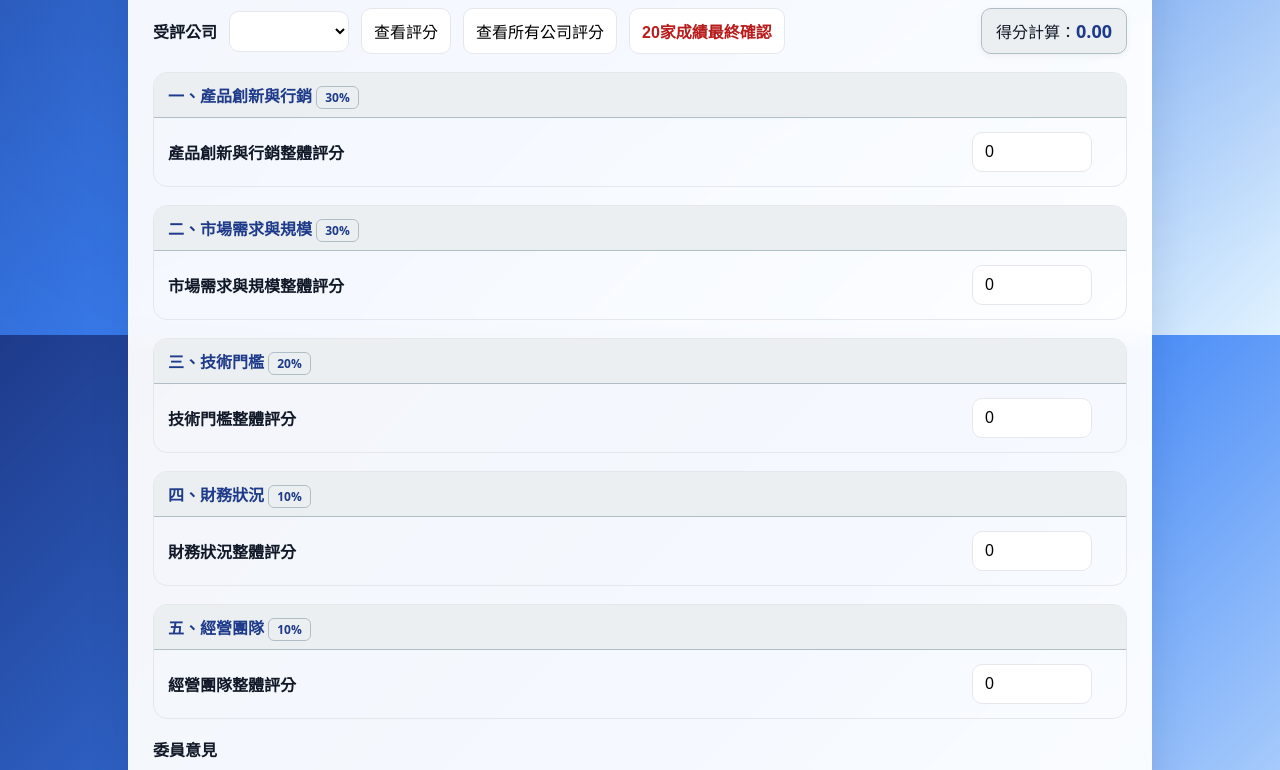
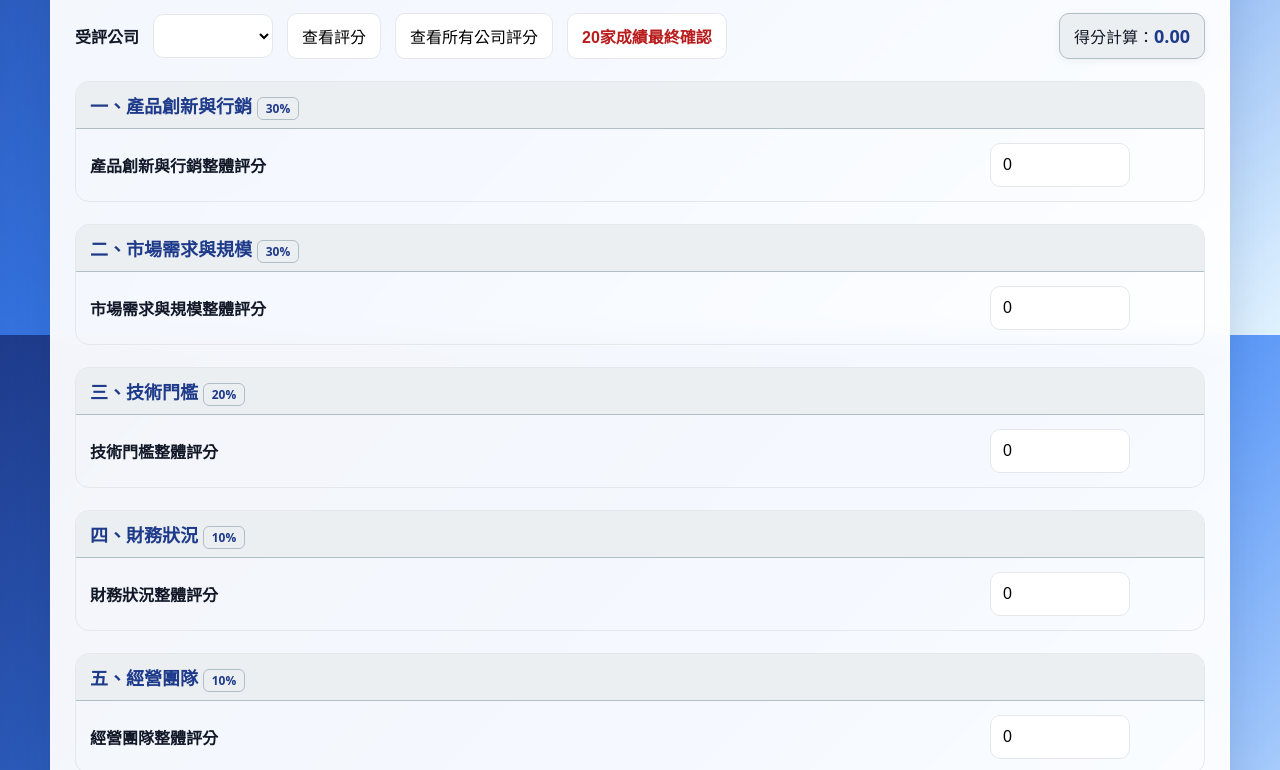
Before and after one commit to ZiYu-Huang/GISA_Elite_Award, a plain HTML site: page index.html in a window 1280 px wide. Shown: the part 465-1235 px from the top of the page. Drawn offline with Linux system fonts and the light colour scheme.

Commit message:
iPad 橫向優化：44pt 觸控目標、數字鍵盤 inputmode、避免 iOS 聚焦自動放大（≥16px）、安全區域與表頭吸頂等(上一版五構面最終確認)

```diff
--- a/index.html
+++ b/index.html
@@ -22,6 +22,7 @@
       background-attachment: fixed;
       color:#111827;
       min-height: 100vh;
+      padding-bottom: env(safe-area-inset-bottom, 16px);
     }
     body::before {
       content: '';
@@ -34,15 +35,15 @@
     .wrap{ max-width:1024px; margin: 0 auto 42px auto; padding:24px; background: rgba(255,255,255,0.95); border:1px solid rgba(255,255,255,0.2); border-radius:16px; box-shadow: 0 20px 40px rgba(0,0,0,0.1); backdrop-filter: blur(10px); }
     h1{margin:0 0 8px 0;font-size:24px;color:var(--primary);}
     .sub{color:var(--muted);font-size:14px;margin-bottom:16px}
-    .row{display:flex;gap:12px;align-items:center;flex-wrap:wrap;margin:12px 0}
+    .row{display:flex;gap:14px;align-items:center;flex-wrap:wrap;margin:12px 0}
     label{font-weight:600}
-    select,input,textarea,button{font-size:16px;padding:10px 12px;border:1px solid var(--border);border-radius:10px;background:#fff}
+    select,input,textarea,button{font-size:16px;padding:10px 12px;border:1px solid var(--border);border-radius:10px;background:#fff;min-height:44px}
     select,input{min-width:120px}
-    input[type=number]{width:110px}
-    button{cursor:pointer}
+    input[type=number]{width:140px}
+    button{cursor:pointer;min-height:44px;min-width:44px;padding:10px 14px}
     button.primary{background:var(--primary);color:#fff}
     .hint{color:#b91c1c;font-weight:700}
-    .scoreBox{ margin-left:auto; background: var(--accent); padding:10px 14px; border-radius:10px; border:1px solid var(--accent-border); box-shadow: 0 2px 8px rgba(0,0,0,0.05); }
+    .scoreBox{ margin-left:auto; background: var(--accent); padding:10px 14px; border-radius:10px; border:1px solid var(--accent-border); box-shadow: 0 2px 8px rgba(0,0,0,0.05); position: sticky; top: 12px; }
     .scoreBox b{font-size:18px;color:var(--primary);}
     .block{border:1px solid var(--border);border-radius:14px;margin:18px 0;overflow:hidden}
     .block>header{ display:flex; justify-content:space-between; align-items:center; background: var(--accent); padding:10px 14px; border-bottom:1px solid var(--accent-border); }
@@ -59,10 +60,25 @@
     .link{color:#2563eb;text-decoration:none}
     .link:hover{text-decoration:underline}
     table th, table td{padding:6px 4px}
+    /* Final Modal table sticky header + iOS smooth scroll */
+    #finalTableWrap thead th { position: sticky; top: 0; background:#fff; z-index: 1; }
+    #finalTableWrap { overflow:auto; -webkit-overflow-scrolling: touch; }
+
     @media (max-width: 1024px) {
       .banner-hero { margin: 10px 0 30px 0; }
       .banner-hero img { max-width: 95%; border-radius: 12px; }
       .wrap { margin: 0 20px 30px 20px; padding: 20px; }
+    }
+    @media (orientation: landscape) and (min-width: 1024px){
+      .wrap { max-width: 1180px; }
+      .grid { grid-template-columns: 1fr 200px; }
+      h1 { font-size: 28px; }
+      .block > header h3 { font-size: 18px; }
+      .block { margin: 22px 0; }
+    }
+    @media (prefers-reduced-motion: reduce){
+      * { transition: none !important; animation: none !important; }
+      .wrap { box-shadow: 0 10px 20px rgba(0,0,0,.08); }
     }
   </style>
 </head>
@@ -70,11 +86,9 @@
   <div class="banner-hero">
     <img src="https://startup.sme.gov.tw/home/upload/event/20250715040629wvp.jpg" alt="2025創櫃菁英選拔會" />
   </div>
-
   <div class="wrap">
     <h1 id="title">評分系統（五構面版）</h1>
     <div class="sub"><span class="hint">每個構面均輸入 0–100 分，系統會依權重即時計算總分。</span></div>
-
     <div class="row">
       <label for="project">受評公司</label>
       <select id="project"></select>
@@ -83,57 +97,49 @@
       <button id="btnFinal"><span class="hint">20家成績最終確認</span></button>
       <div class="scoreBox">得分計算：<b id="liveTotal">0.00</b></div>
     </div>
-
     <section class="block" id="secI">
       <header><h3>一、產品創新與行銷 <span class="badge">30%</span></h3></header>
       <div class="grid">
         <label for="I">產品創新與行銷整體評分</label>
-        <input type="number" id="I" min="0" max="100" value="0">
+        <input type="number" id="I" min="0" max="100" step="1" inputmode="decimal" pattern="[0-9]*" value="0">
       </div>
     </section>
-
     <section class="block" id="secM">
       <header><h3>二、市場需求與規模 <span class="badge">30%</span></h3></header>
       <div class="grid">
         <label for="M">市場需求與規模整體評分</label>
-        <input type="number" id="M" min="0" max="100" value="0">
+        <input type="number" id="M" min="0" max="100" step="1" inputmode="decimal" pattern="[0-9]*" value="0">
       </div>
     </section>
-
     <section class="block" id="secT">
       <header><h3>三、技術門檻 <span class="badge">20%</span></h3></header>
       <div class="grid">
         <label for="T">技術門檻整體評分</label>
-        <input type="number" id="T" min="0" max="100" value="0">
+        <input type="number" id="T" min="0" max="100" step="1" inputmode="decimal" pattern="[0-9]*" value="0">
       </div>
     </section>
-
     <section class="block" id="secF">
       <header><h3>四、財務狀況 <span class="badge">10%</span></h3></header>
       <div class="grid">
         <label for="F">財務狀況整體評分</label>
-        <input type="number" id="F" min="0" max="100" value="0">
+        <input type="number" id="F" min="0" max="100" step="1" inputmode="decimal" pattern="[0-9]*" value="0">
       </div>
     </section>
-
     <section class="block" id="secE">
       <header><h3>五、經營團隊 <span class="badge">10%</span></h3></header>
       <div class="grid">
         <label for="E">經營團隊整體評分</label>
-        <input type="number" id="E" min="0" max="100" value="0">
+        <input type="number" id="E" min="0" max="100" step="1" inputmode="decimal" pattern="[0-9]*" value="0">
       </div>
     </section>
-
     <div class="row">
       <label for="comment">委員意見</label>
       <textarea id="comment" maxlength="300" placeholder="（可留空，最多 300 字）"></textarea>
     </div>
-
     <div class="row">
       <button class="primary" id="btnSave">送出評分</button>
       <span class="msg muted" id="msg"></span>
     </div>
-
     <section class="block" id="myList" style="display:none">
       <header>
         <h3>我的評分總覽</h3>
@@ -141,10 +147,8 @@
       </header>
       <div id="myListBody" style="padding:14px"></div>
     </section>
-
     <div class="divider"></div>
     <div class="footer">前端：GitHub Pages．後端：Google Apps Script．</div>
-
     <div id="finalModal" style="position:fixed;inset:0;background:rgba(0,0,0,.4);display:none;align-items:center;justify-content:center;z-index:9999;">
       <div style="width:min(960px,90vw);max-height:80vh;overflow:auto;background:#fff;border-radius:14px;border:1px solid #e5e7eb;box-shadow:0 20px 40px rgba(0,0,0,.2);">
         <header style="padding:14px 16px;border-bottom:1px solid #e5e7eb;display:flex;justify-content:space-between;align-items:center;">
@@ -167,7 +171,7 @@
             </table>
           </div>
           <div style="margin-top:12px">
-            <label style="display:flex;gap:8px;align-items:flex-start">
+            <label style="display:flex;gap:8px;align-items:flex-start;min-height:44px">
               <input type="checkbox" id="finalCheck">
               <span>我已核對上表內容，<b>確認這是我最終要送出的分數</b><span class="hint">(注意：送出後無法修改)。</span></span>
             </label>
@@ -180,7 +184,6 @@
       </div>
     </div>
   </div>
-
   <script>
     const API_URL = 'https://script.google.com/macros/s/AKfycbxYonZdwpJqFYEpwNqci1zpiAk6T7JgtyLeqP3ICRr-w-RukYAKzp_1L1Ngu42x8vhb/exec';
     const W = { I: 0.30, M: 0.30, T: 0.20, F: 0.10, E: 0.10 };
@@ -260,7 +263,7 @@
         toast(`已送出，總分 ${total.toFixed(2)}`);
         p.hasScore = true;
         const sel = $('#project');
-        if (sel.selectedOptions && sel.selectedOptions.length) {
+        if (sel.selectedOptions && sel.selectedOptions.length){
           sel.selectedOptions.textContent = buildProjectOptionText(p);
         }
       }catch(e){
@@ -389,7 +392,16 @@
         msg.style.color = '#b91c1c';
       }
     }
-    els.forEach(el=> el.addEventListener('input', liveTotal));
+    // 實時計分 + 失焦時夾擊 0~100（整數）
+    function clamp01(n){ if (isNaN(n)) return 0; return Math.max(0, Math.min(100, Math.round(n))); }
+    els.forEach(el=>{
+      el.addEventListener('input', liveTotal);
+      el.addEventListener('blur', ()=>{
+        const v = clamp01(Number(el.value));
+        if (String(v) !== String(el.value)) { el.value = v; liveTotal(); }
+      });
+    });
+
     $('#btnSave').addEventListener('click', ()=>{ save().catch(e=>toast(e.message||'送出失敗', false)); });
     $('#btnLast').addEventListener('click', ()=>{ loadLast().catch(e=>toast(e.message||'讀取失敗', false)); });
     document.getElementById('btnList').addEventListener('click', ()=>{ loadMyScores().catch(()=>toast('讀取失敗', false)); });
@@ -397,6 +409,7 @@
     document.getElementById('btnFinal').addEventListener('click', ()=>{ openFinalModal().catch(()=>toast('讀取失敗',false)); });
     document.getElementById('finalClose').addEventListener('click', ()=>{ document.getElementById('finalModal').style.display='none'; });
     document.getElementById('finalSubmit').addEventListener('click', ()=>{ submitFinalConfirm().catch(()=>{}); });
+
     liveTotal();
     loadInit().catch(e=> toast(e.message||'初始化失敗', false));
   </script>
```
